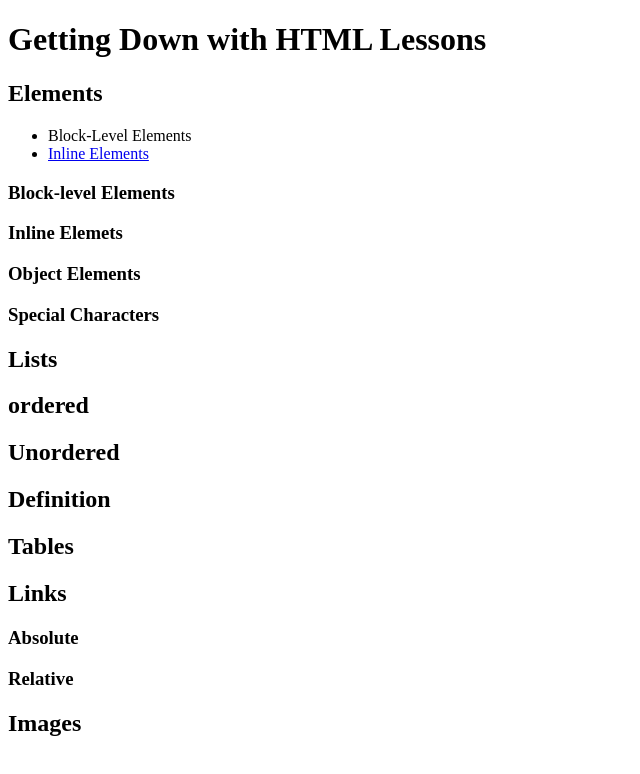
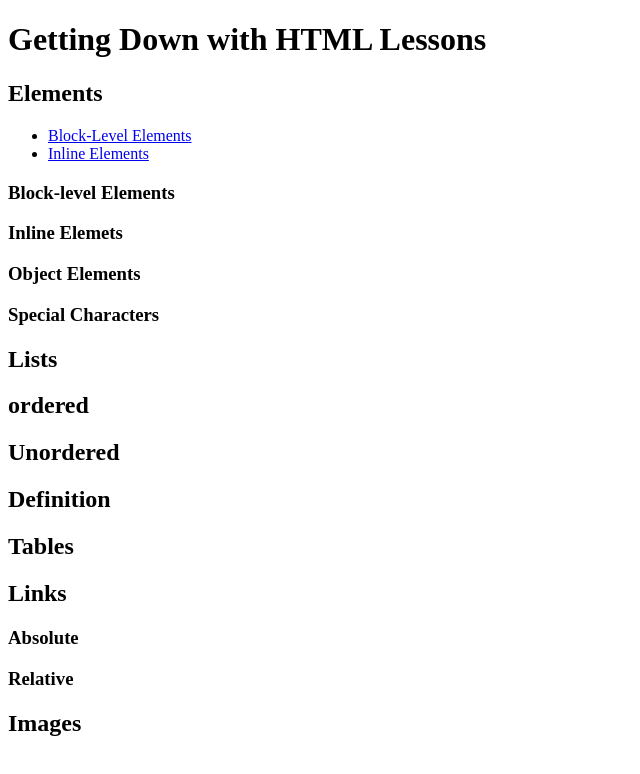
Before and after one commit to angelmartinez201/Itd110, a plain HTML site: page gdw.html in a window 1280 px wide. Shown: the whole page, without its empty margins (0-640 px from the left). Drawn offline with Linux system fonts and the light colour scheme.

Commit message:
Add changed to gdw.html page

```diff
--- a/gdw.html
+++ b/gdw.html
@@ -9,7 +9,7 @@
 <h1>Getting Down with HTML Lessons</h1>
 <h2>Elements</h2>
 <ul>
-   <li><a "href="block.html">Block-Level Elements</a></li>
+   <li><a href="block.html">Block-Level Elements</a></li>
    <li><a href="Inline.html">Inline Elements</a></li>
 </ul>
 <h3>Block-level Elements</h3>
```
